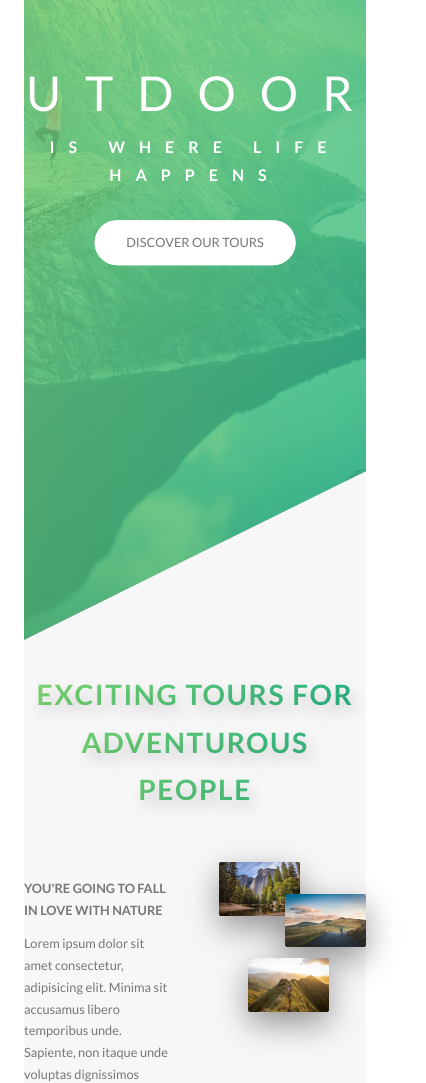
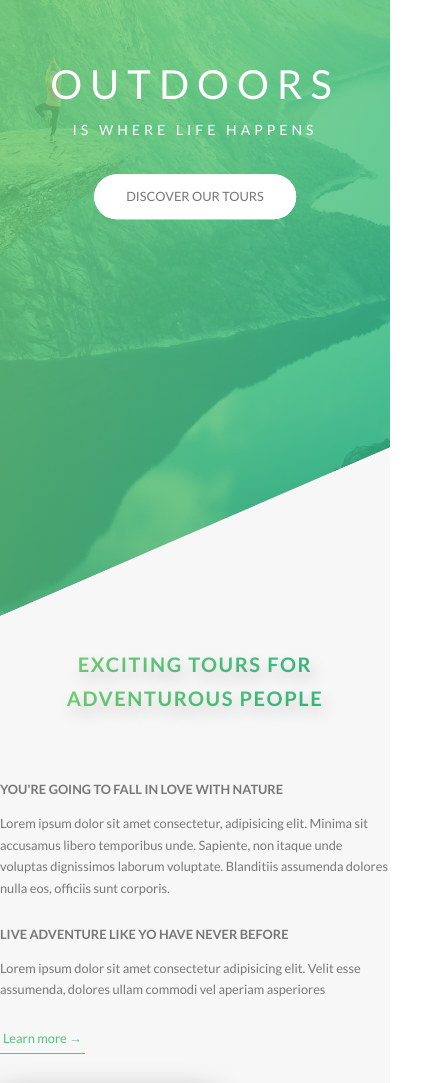
Before and after one commit to yaya-usman/Natour, a website: page index.html in a window 390 px wide. Shown: the part 186-1269 px from the top of the page, 426 px wide, since content can reach past the window. Drawn offline with Linux system fonts and the light colour scheme.

Commit message:
media query

```diff
--- a/css/style.css
+++ b/css/style.css
@@ -133,12 +133,24 @@ html {
   }
 }
 
+@media (min-width: 112.5em) {
+  html {
+    font-size: 75%;
+  }
+}
+
 body {
   font-family: 'Lato', sans-serif;
   font-weight: 400;
   color: #777;
   line-height: 1.7;
   padding: 3rem;
+}
+
+@media (max-width: 37.5em) {
+  body {
+    padding: 0;
+  }
 }
 
 .heading-primary {
@@ -160,6 +172,13 @@ body {
           animation-fill-mode: backwards;
 }
 
+@media (max-width: 37.5em) {
+  .heading-primary--main {
+    font-size: 5rem;
+    letter-spacing: 1rem;
+  }
+}
+
 .heading-primary--sub {
   display: block;
   font-weight: 700;
@@ -169,6 +188,19 @@ body {
           animation: moveInRight 1.5s ease-out;
   -webkit-animation-fill-mode: backwards;
           animation-fill-mode: backwards;
+}
+
+@media (max-width: 56.25em) {
+  .heading-primary--sub {
+    font-size: 1.75rem;
+  }
+}
+
+@media (max-width: 37.5em) {
+  .heading-primary--sub {
+    letter-spacing: .5rem;
+    font-weight: 500;
+  }
 }
 
 .heading-secondary {
@@ -185,6 +217,18 @@ body {
   text-shadow: 0.5rem 1rem 2rem rgba(0, 0, 0, 0.2);
   -webkit-transition: all .2s;
   transition: all .2s;
+}
+
+@media (max-width: 56.25em) {
+  .heading-secondary {
+    font-size: 3rem;
+  }
+}
+
+@media (max-width: 37.5em) {
+  .heading-secondary {
+    font-size: 2.5rem;
+  }
 }
 
 .heading-secondary:hover {
@@ -855,6 +899,18 @@ body {
   margin-bottom: 8rem;
 }
 
+@media (max-width: 56.25em) {
+  .row:not(:last-child) {
+    margin-bottom: 6rem;
+  }
+}
+
+@media (max-width: 56.25em) {
+  .row {
+    max-width: 50rem;
+  }
+}
+
 .row::after {
   content: "";
   display: table;
@@ -867,6 +923,14 @@ body {
 
 .row [class^="col-"]:not(:last-child) {
   margin-right: 6rem;
+}
+
+@media (max-width: 56.25em) {
+  .row [class^="col-"] {
+    width: 100% !important;
+    margin-right: 0;
+    margin-bottom: 6rem;
+  }
 }
 
 .row .col-1-of-2 {
@@ -902,6 +966,13 @@ body {
   -webkit-clip-path: polygon(0 0, 100% 0, 100% 75vh, 0 100%, 0 100%);
           clip-path: polygon(0 0, 100% 0, 100% 75vh, 0 100%, 0 100%);
   position: relative;
+}
+
+@media (max-width: 37.5em) {
+  .header {
+    -webkit-clip-path: polygon(0 0, 100% 0, 100% 75vh, 0 100%, 0 100%);
+            clip-path: polygon(0 0, 100% 0, 100% 75vh, 0 100%, 0 100%);
+  }
 }
 
 .header__logo-box {
```
